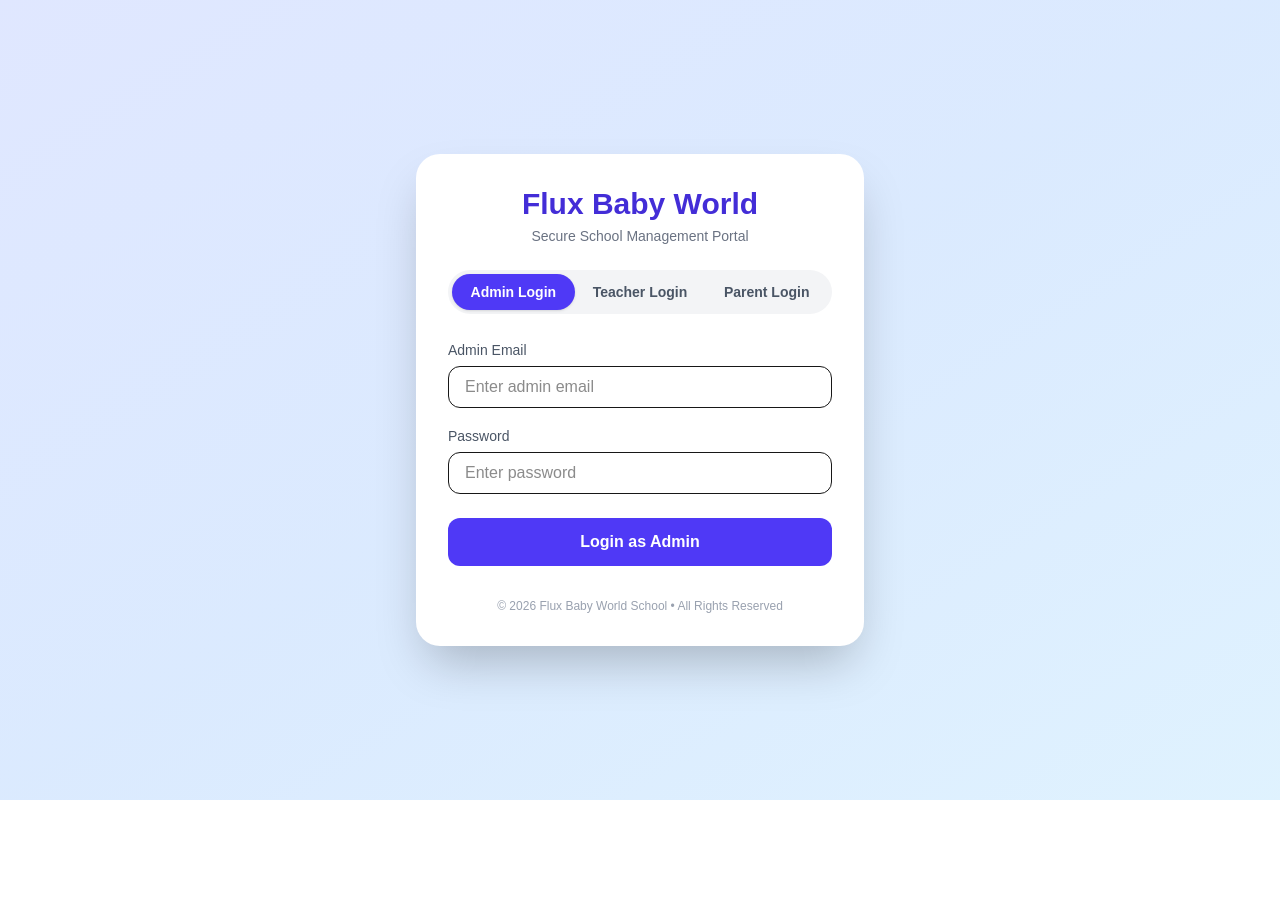
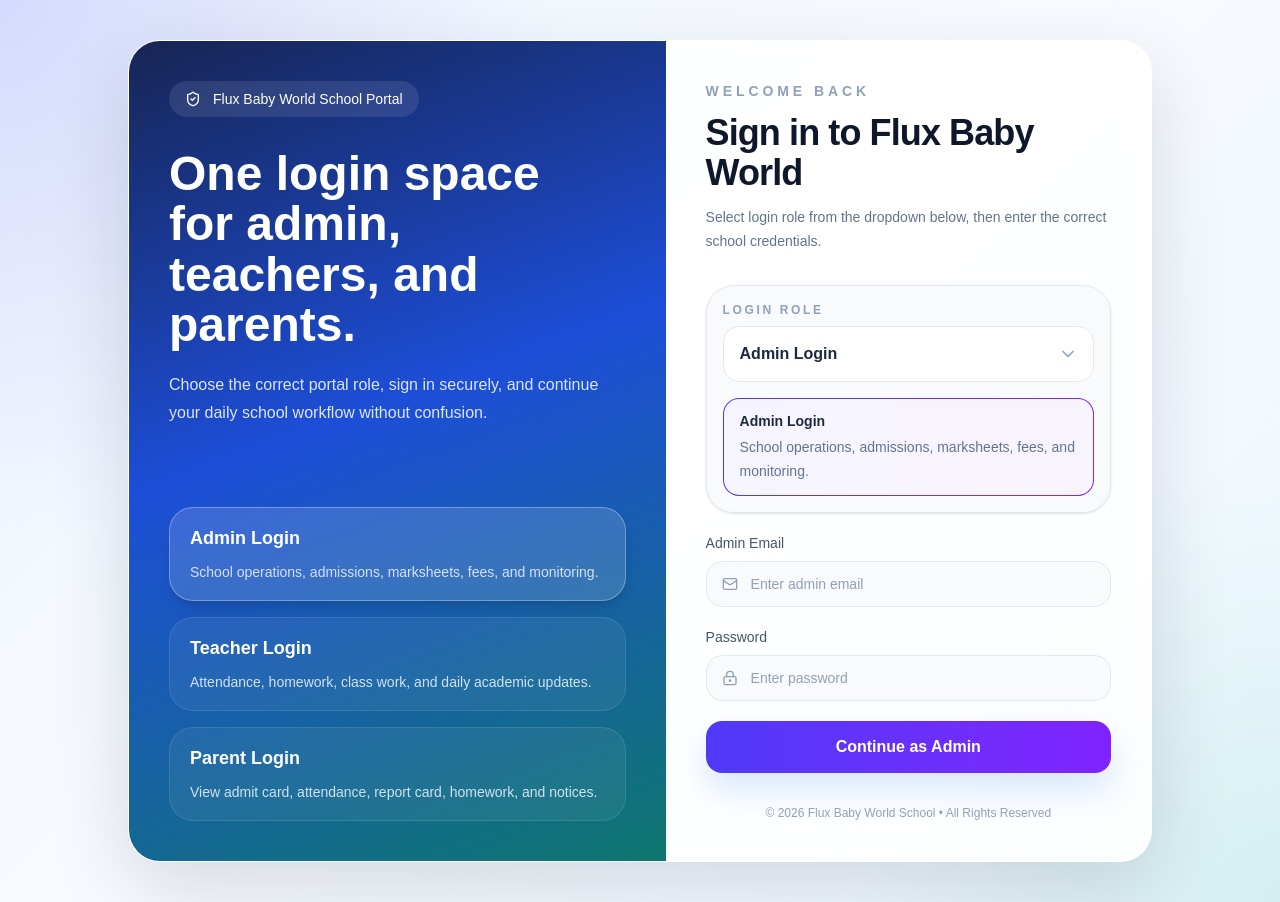
Before and after one commit to AshutoshKumaar/fluxbabyworldtool, a Next.js app: page / in a window 1280 px wide. Before the commit the page ends 800 px from the top, so only its background shows below. Built offline with nearby package versions, Linux system fonts and the light colour scheme; no server answers; a web font is replaced by a local one.

Commit message:
Added some logic

```diff
--- a/src/app/admin/dashboard/page.js
+++ b/src/app/admin/dashboard/page.js
@@ -477,7 +477,7 @@ export default function AdminDashboard() {
         <h1 className="text-2xl sm:text-3xl font-bold text-indigo-700 mb-6">
           Admin Dashboard - Flux Baby World
         </h1>
-
+        <div className="space-y-7 [&>*]:mt-0">
           <AddStudentCard
             name={name}
             setName={setName}
@@ -561,5 +561,6 @@ export default function AdminDashboard() {
           />
         </div>
       </div>
+    </div>
   );
 }
--- a/src/app/login/page.js
+++ b/src/app/login/page.js
@@ -5,16 +5,44 @@ import { signInWithEmailAndPassword } from "firebase/auth";
 import { auth, db } from "../../lib/firebase";
 import { doc, getDoc } from "firebase/firestore";
 import { useRouter } from "next/navigation";
+import { ChevronDown, LockKeyhole, Mail, ShieldCheck } from "lucide-react";
+
+const roleMeta = {
+  admin: {
+    label: "Admin Login",
+    accent: "from-indigo-600 to-violet-600",
+    ring: "focus:ring-indigo-400",
+    helper: "School operations, admissions, marksheets, fees, and monitoring."
+  },
+  teacher: {
+    label: "Teacher Login",
+    accent: "from-emerald-500 to-teal-600",
+    ring: "focus:ring-emerald-400",
+    helper: "Attendance, homework, class work, and daily academic updates."
+  },
+  parent: {
+    label: "Parent Login",
+    accent: "from-sky-500 to-cyan-600",
+    ring: "focus:ring-sky-400",
+    helper: "View admit card, attendance, report card, homework, and notices."
+  }
+};
+
+const inputBase =
+  "w-full rounded-2xl border border-slate-200 bg-slate-50 px-4 py-3 text-sm text-slate-800 outline-none transition placeholder:text-slate-400";
 
 export default function LoginPage() {
   const router = useRouter();
-
   const [loginRole, setLoginRole] = useState("admin");
   const [email, setEmail] = useState("");
   const [password, setPassword] = useState("");
   const [loading, setLoading] = useState(false);
 
-  const handleLogin = async () => {
+  const activeRole = roleMeta[loginRole];
+
+  const handleLogin = async (event) => {
+    event?.preventDefault();
+
     if (!email || !password) {
       alert("Please enter email and password");
       return;
@@ -23,15 +51,8 @@ export default function LoginPage() {
     try {
       setLoading(true);
 
-      const res = await signInWithEmailAndPassword(
-        auth,
-        email,
-        password
-      );
-
+      const res = await signInWithEmailAndPassword(auth, email, password);
       const uid = res.user.uid;
-
-      // 🔥 Role check from Firestore
       const snap = await getDoc(doc(db, "users", uid));
 
       if (!snap.exists()) {
@@ -42,22 +63,21 @@ export default function LoginPage() {
 
       const role = snap.data().role;
       const isActive = snap.data().isActive !== false;
-
       const isTeacherRole = role === "teacher" || role === "class_teacher";
 
       if (loginRole === "parent" && role !== "parent") {
         await auth.signOut();
-        alert("Please use the correct login tab for this account.");
+        alert("Please use the correct login option for this account.");
         return;
       }
       if (loginRole === "admin" && role !== "admin") {
         await auth.signOut();
-        alert("Please use the correct login tab for this account.");
+        alert("Please use the correct login option for this account.");
         return;
       }
       if (loginRole === "teacher" && !isTeacherRole) {
         await auth.signOut();
-        alert("Please use the correct login tab for this account.");
+        alert("Please use the correct login option for this account.");
         return;
       }
       if (isTeacherRole && !isActive) {
@@ -76,7 +96,6 @@ export default function LoginPage() {
         await auth.signOut();
         alert("Invalid role");
       }
-
     } catch (err) {
       console.error(err);
       alert(err.message);
@@ -86,61 +105,89 @@ export default function LoginPage() {
   };
 
   return (
-    <div className="min-h-screen flex items-center justify-center bg-linear-to-br from-indigo-100 via-blue-100 to-sky-100 px-4 py-10">
-      <div className="w-full max-w-md bg-white rounded-3xl shadow-2xl p-6 sm:p-8">
-
-        {/* Branding */}
-        <div className="text-center mb-6">
-          <h1 className="text-3xl font-extrabold text-indigo-700">
-            Flux Baby World
+    <div className="min-h-screen bg-[radial-gradient(circle_at_top_left,_rgba(99,102,241,0.18),_transparent_35%),radial-gradient(circle_at_bottom_right,_rgba(16,185,129,0.12),_transparent_28%),linear-gradient(135deg,#eef4ff_0%,#f8fbff_48%,#eef7ff_100%)] px-4 py-10 sm:px-6">
+      <div className="mx-auto flex min-h-[calc(100vh-5rem)] max-w-6xl items-center justify-center">
+        <div className="grid w-full max-w-5xl overflow-hidden rounded-[32px] border border-white/70 bg-white/90 shadow-[0_28px_80px_rgba(15,23,42,0.14)] backdrop-blur xl:grid-cols-[1.05fr_0.95fr]">
+          <div className="hidden bg-[linear-gradient(160deg,#172554_0%,#1d4ed8_45%,#0f766e_100%)] p-10 text-white xl:flex xl:flex-col xl:justify-between">
+            <div>
+              <div className="inline-flex items-center gap-3 rounded-full bg-white/10 px-4 py-2 text-sm font-medium backdrop-blur">
+                <ShieldCheck size={16} />
+                Flux Baby World School Portal
+              </div>
+              <h1 className="mt-8 max-w-md text-5xl font-semibold leading-[1.05]">
+                One login space for admin, teachers, and parents.
               </h1>
-          <p className="text-gray-500 text-sm mt-1">
-            Secure School Management Portal
+              <p className="mt-5 max-w-lg text-base leading-7 text-blue-50/90">
+                Choose the correct portal role, sign in securely, and continue your daily school workflow without confusion.
               </p>
             </div>
 
-        {/* Role Toggle */}
-        <div className="grid grid-cols-3 mb-6 bg-gray-100 rounded-full p-1 gap-1">
-          <button
-            onClick={() => setLoginRole("admin")}
-            className={`py-2 rounded-full text-sm font-semibold transition ${
-              loginRole === "admin"
-                ? "bg-indigo-600 text-white shadow"
-                : "text-gray-600"
+            <div className="grid gap-4 sm:grid-cols-3 xl:grid-cols-1">
+              {Object.entries(roleMeta).map(([key, value]) => (
+                <div
+                  key={key}
+                  className={`rounded-3xl border px-5 py-4 transition ${
+                    loginRole === key
+                      ? "border-white/30 bg-white/14 shadow-lg"
+                      : "border-white/10 bg-white/6"
                   }`}
                 >
-            Admin Login
-          </button>
-          <button
-            onClick={() => setLoginRole("teacher")}
-            className={`py-2 rounded-full text-sm font-semibold transition ${
-              loginRole === "teacher"
-                ? "bg-emerald-600 text-white shadow"
-                : "text-gray-600"
-            }`}
-          >
-            Teacher Login
-          </button>
-          <button
-            onClick={() => setLoginRole("parent")}
-            className={`py-2 rounded-full text-sm font-semibold transition ${
-              loginRole === "parent"
-                ? "bg-indigo-600 text-white shadow"
-                : "text-gray-600"
-            }`}
-          >
-            Parent Login
-          </button>
+                  <p className="text-lg font-semibold">{value.label}</p>
+                  <p className="mt-2 text-sm leading-6 text-blue-50/85">{value.helper}</p>
+                </div>
+              ))}
+            </div>
           </div>
 
-        {/* Email */}
-        <label className="text-sm text-gray-600">
+          <div className="p-6 sm:p-8 lg:p-10">
+            <div className="mx-auto max-w-lg">
+              <div className="mb-8">
+                <p className="text-sm font-semibold uppercase tracking-[0.28em] text-slate-400">
+                  Welcome Back
+                </p>
+                <h2 className="mt-3 text-3xl font-bold tracking-tight text-slate-900 sm:text-4xl">
+                  Sign in to Flux Baby World
+                </h2>
+                <p className="mt-3 text-sm leading-6 text-slate-500">
+                  Select login role from the dropdown below, then enter the correct school credentials.
+                </p>
+              </div>
+
+              <form onSubmit={handleLogin} className="space-y-5">
+                <div className="rounded-[28px] border border-slate-200 bg-slate-50/90 p-4 shadow-sm">
+                  <label className="mb-2 block text-xs font-semibold uppercase tracking-[0.22em] text-slate-400">
+                    Login Role
+                  </label>
+                  <div className="relative">
+                    <select
+                      value={loginRole}
+                      onChange={(e) => setLoginRole(e.target.value)}
+                      className="h-14 w-full appearance-none rounded-2xl border border-slate-200 bg-white px-4 pr-12 text-base font-semibold text-slate-800 outline-none transition focus:border-slate-300 focus:ring-2 focus:ring-slate-200"
+                    >
+                      <option value="admin">Admin Login</option>
+                      <option value="teacher">Teacher Login</option>
+                      <option value="parent">Parent Login</option>
+                    </select>
+                    <ChevronDown className="pointer-events-none absolute right-4 top-1/2 h-5 w-5 -translate-y-1/2 text-slate-400" />
+                  </div>
+                  <div className={`mt-4 rounded-2xl bg-gradient-to-r ${activeRole.accent} p-[1px]`}>
+                    <div className="rounded-[15px] bg-white/95 px-4 py-3">
+                      <p className="text-sm font-semibold text-slate-800">{activeRole.label}</p>
+                      <p className="mt-1 text-sm leading-6 text-slate-500">{activeRole.helper}</p>
+                    </div>
+                  </div>
+                </div>
+
+                <div>
+                  <label className="mb-2 block text-sm font-medium text-slate-600">
                     {loginRole === "parent"
                       ? "Parent Email"
                       : loginRole === "teacher"
                         ? "Teacher Email"
                         : "Admin Email"}
                   </label>
+                  <div className="relative">
+                    <Mail className="pointer-events-none absolute left-4 top-1/2 h-4 w-4 -translate-y-1/2 text-slate-400" />
                     <input
                       type="email"
                       value={email}
@@ -151,46 +198,52 @@ export default function LoginPage() {
                             ? "Enter teacher email"
                             : "Enter admin email"
                       }
-          className="w-full mt-1 mb-4 px-4 py-2 border rounded-xl focus:ring-2 focus:ring-indigo-400 outline-none"
+                      className={`${inputBase} ${activeRole.ring} pl-11`}
                       onChange={(e) => setEmail(e.target.value)}
                     />
+                  </div>
+                </div>
 
-        {/* Password */}
-        <label className="text-sm text-gray-600">Password</label>
+                <div>
+                  <label className="mb-2 block text-sm font-medium text-slate-600">Password</label>
+                  <div className="relative">
+                    <LockKeyhole className="pointer-events-none absolute left-4 top-1/2 h-4 w-4 -translate-y-1/2 text-slate-400" />
                     <input
                       type="password"
                       value={password}
                       placeholder="Enter password"
-          className="w-full mt-1 mb-6 px-4 py-2 border rounded-xl focus:ring-2 focus:ring-indigo-400 outline-none"
+                      className={`${inputBase} ${activeRole.ring} pl-11`}
                       onChange={(e) => setPassword(e.target.value)}
                     />
-        {/* Button */}
+                  </div>
+                </div>
+
                 <button
-          onClick={handleLogin}
+                  type="submit"
                   disabled={loading}
-          className="w-full bg-indigo-600 hover:bg-indigo-700 text-white py-3 rounded-xl font-semibold transition disabled:opacity-70"
+                  className={`w-full rounded-2xl bg-gradient-to-r ${activeRole.accent} px-5 py-3.5 text-base font-semibold text-white shadow-[0_16px_34px_rgba(59,130,246,0.2)] transition hover:scale-[1.01] disabled:cursor-not-allowed disabled:opacity-70`}
                 >
                   {loading ? (
                     <span className="inline-flex items-center justify-center gap-3">
                       <span className="relative inline-flex h-5 w-5">
-                <span className="absolute inset-0 rounded-full border-2 border-indigo-200" />
+                        <span className="absolute inset-0 rounded-full border-2 border-white/30" />
                         <span className="absolute inset-0 rounded-full border-2 border-white border-t-transparent animate-spin" />
                       </span>
                       Signing in...
                     </span>
-          ) : loginRole === "parent" ? (
-            "Login as Parent"
-          ) : loginRole === "teacher" ? (
-            "Login as Teacher"
                   ) : (
-            "Login as Admin"
+                    `Continue as ${roleMeta[loginRole].label.replace(" Login", "")}`
                   )}
                 </button>
+              </form>
 
-        <p className="text-center text-xs text-gray-400 mt-8">
+              <p className="mt-8 text-center text-xs text-slate-400">
                 © {new Date().getFullYear()} Flux Baby World School • All Rights Reserved
               </p>
             </div>
           </div>
+        </div>
+      </div>
+    </div>
   );
 }
```
Also changed, not shown: src/app/components/admin/academic-monitor-section.js (+40 -4 lines), src/app/components/admin/teacher-management-section.js (+86 -35 lines), src/app/teacher/dashboard/page.js (+12 -0 lines). Lines whose indentation alone changed are shown as unchanged.
